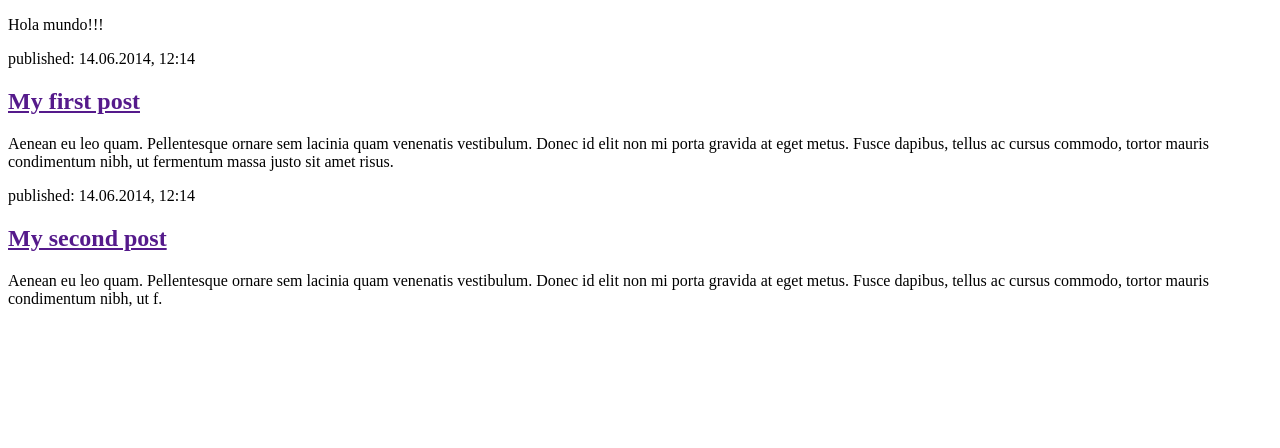
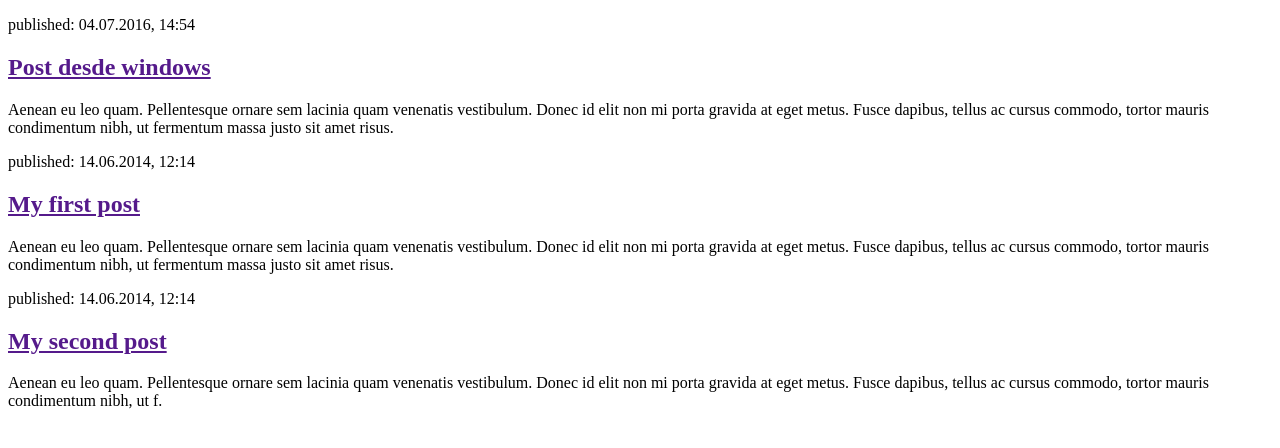
Before and after one commit to WeinSoft/Goals, a Django app: page / in a window 1280 px wide. Shown: the top 448 px of the page. Run offline with Django 3.2, Linux system fonts and the light colour scheme.

Commit message:
Se modifica la plantilla post_list.html para probar las modificaciones en windows

```diff
--- a/goals/blog/templates/blog/post_list.html
+++ b/goals/blog/templates/blog/post_list.html
@@ -4,8 +4,11 @@
 		<title>Prueba plantilla</title>
 	</head>
 	<body>
-	<p>Hola mundo!!!</p>
-
+		<div>
+			<p>published: 04.07.2016, 14:54</p>
+		    <h2><a href="">Post desde windows</a></h2>
+		    <p>Aenean eu leo quam. Pellentesque ornare sem lacinia quam venenatis vestibulum. Donec id elit non mi porta gravida at eget metus. Fusce dapibus, tellus ac cursus commodo, tortor mauris condimentum nibh, ut fermentum massa justo sit amet risus.</p>
+		</div>
 		<div>
 			<p>published: 14.06.2014, 12:14</p>
 		    <h2><a href="">My first post</a></h2>
```
Lines whose indentation alone changed are shown as unchanged.
